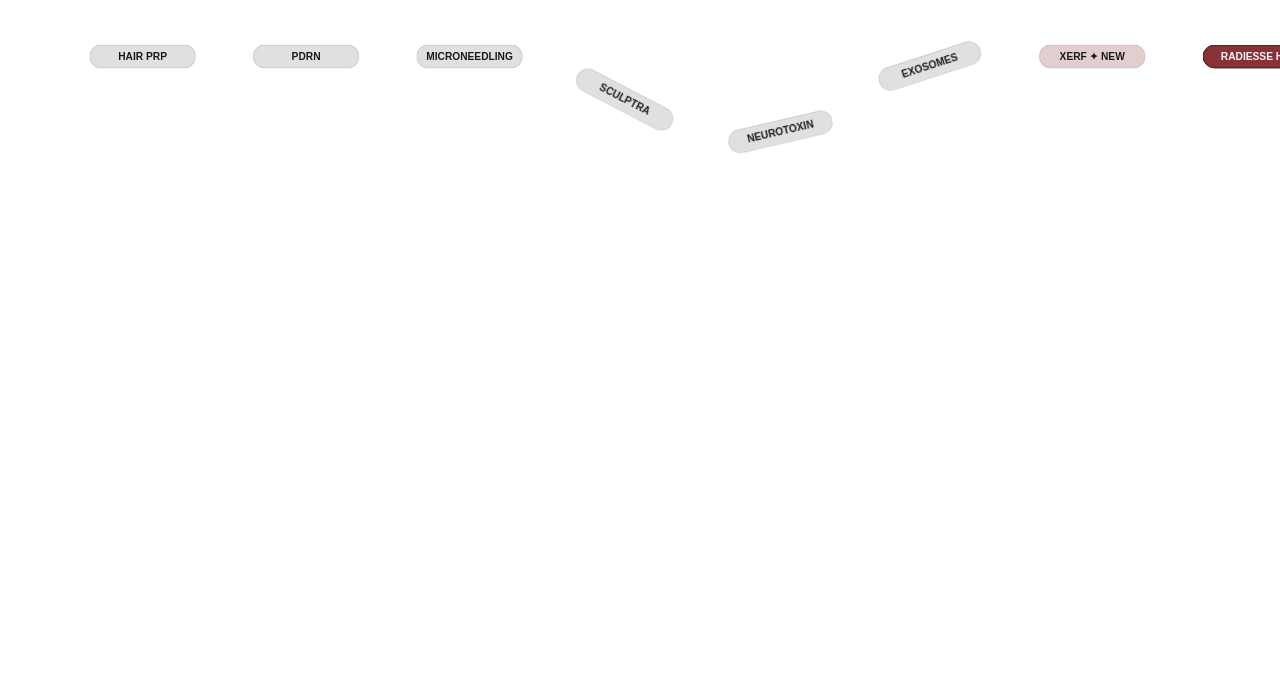
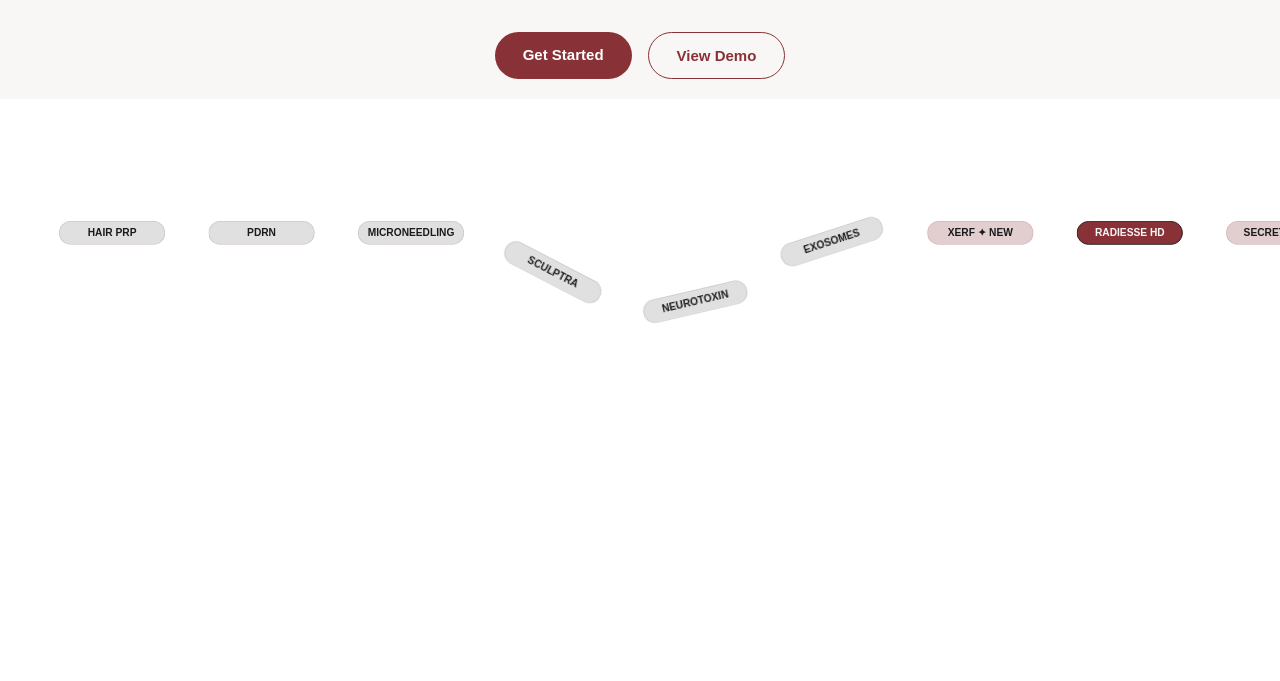
Before and after one commit to imranprof/dynamic-motion-marquee, a plain HTML site: page index.html in a window 1280 px wide. Shown: the part 314-995 px from the top of the page. Drawn offline with nearby package versions, Linux system fonts and the light colour scheme.

Commit message:
add hero fot this marquee

```diff
--- a/index.html
+++ b/index.html
@@ -21,21 +21,20 @@
     body {
       background: white;
       color: white;
-      height: 100vh;
       display: flex;
+      justify-content: center;
       align-items: center;
-      justify-content: center;
-
     }
 
     .hero-section {
-      min-height: 100vh;
+      background: #f9f7f5;
+      color: #1a1a1a;
       position: relative;
       display: flex;
       flex-direction: column;
       justify-content: center;
       align-items: center;
-      padding: 80px 20px 160px;
+      padding: 20px 20px 20px;
       text-align: center;
       overflow: hidden;
     }
@@ -104,7 +103,7 @@
 
     #slideSvg {
       width: 100%;
-      height: 100%;
+      height: 100px;
       overflow: visible;
     }
 
@@ -188,6 +187,7 @@
           <a href="#" class="hero-btn secondary">View Demo</a>
         </div>
       </div>
+    </section>
 
     <div class="motion-slider-wrapper">
 
```
Lines whose indentation alone changed are shown as unchanged.
